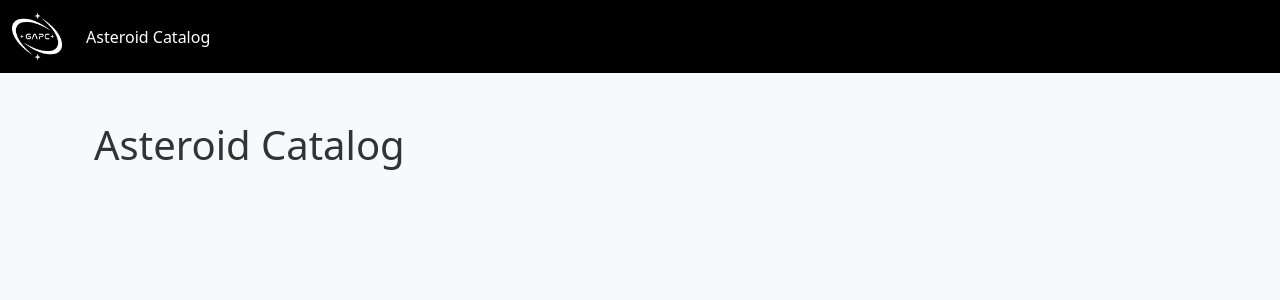
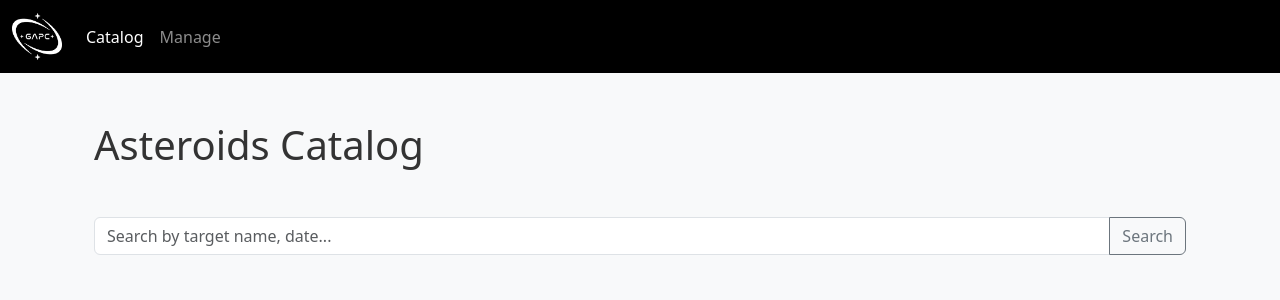
Before and after one commit to davidecapone/GAPC, a Django app: page / in a window 1280 px wide. Shown: the top 300 px of the page. Run offline with Django 5.2, Linux system fonts and the light colour scheme; data that the repository does not hold is empty.

Commit message:
Asteroids classification badge added

```diff
--- a/gapc/gapc/templates/base.html
+++ b/gapc/gapc/templates/base.html
@@ -44,9 +44,11 @@
         <div class="collapse navbar-collapse" id="navbarNav">
           <ul class="navbar-nav">
             <li class="nav-item">
-              <a class="nav-link active" aria-current="page" href="/">Asteroid Catalog</a>
+              <a class="nav-link active" aria-current="page" href="/">Catalog</a>
             </li>
-            <!-- Add other navigation links here -->
+            <li class="nav-item">
+              <a class="nav-link" href="/admin">Manage</a>
+            </li>
           </ul>
         </div>
       </div>
--- a/gapc/gapc/templates/catalog.html
+++ b/gapc/gapc/templates/catalog.html
@@ -2,24 +2,37 @@
 {% block title %}GAPC{% endblock %}
 
 {% block content %}
+
     <div class="container mt-5">
-        <h1>Asteroid Catalog</h1>
+        <h1>Asteroids Catalog</h1>
+    </div>
 
-    <ul>
+    <div class="container mt-5">
+            <form method="GET" action="" class="mb-4 mt-3">
+                <div class="input-group mb-3">
+                    <input type="text" class="form-control" placeholder="Search by target name, date..." name="search" value="{{ search_query }}">
+                    <button class="btn btn-outline-secondary" type="submit">Search</button>
+                </div>
+            </form>
+    </div>
+    <div class="container">
+        <ul style="margin: 0; padding: 0;">
             {% for asteroid in asteroids %}
-        <div class="my-2 py-2">
+            <div class="my-1 py-2">
                 <div class="card" style="width: 100%;">
                     <div class="card-body">
                         <h5 class="card-title">
                             <a href="" class="text-decoration-none">{{ asteroid.target_name }}</a>
                         </h5>
-                    <h6 class="card-subtitle mb-2 text-body-secondary">First discovery: {{ asteroid.target_discovery_date }}</h6>
-                    <p class="card-text">Info 2</p>
-                    <span class="card-subtitle mb-2 text-body-secondary">Info 2</span>
+                        <span class="card-subtitle mb-1 text-body-secondary">Discovered on {{ asteroid.target_discovery_date }}</span>
+                        <p class="mt-1 text-end">
+                            <span class="badge bg-primary">undefined</span>
+                        </p>
                     </div>
                 </div>
             </div>
             {% endfor %}
         </ul>
     </div>
+
 {% endblock %}
--- a/gapc/gapc/views.py
+++ b/gapc/gapc/views.py
@@ -11,5 +11,5 @@ class Catalog(TemplateView):
 
     def get_context_data(self, **kwargs):
         context = super().get_context_data(**kwargs)
-        context['asteroids'] = Asteroid.objects.all()
+        context['asteroids'] = Asteroid.objects.all().order_by('-target_discovery_date')
         return context
```
Lines whose indentation alone changed are shown as unchanged.
